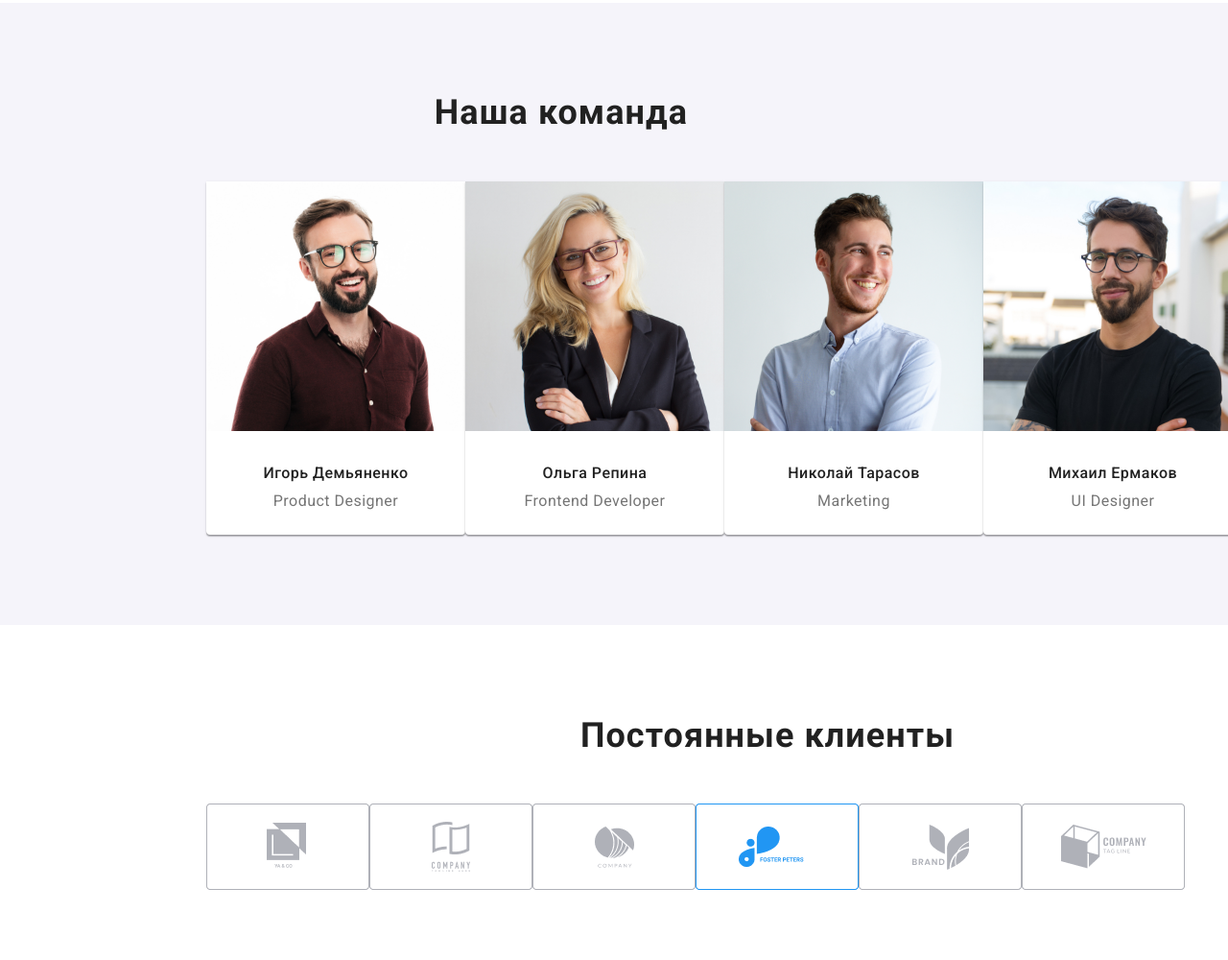
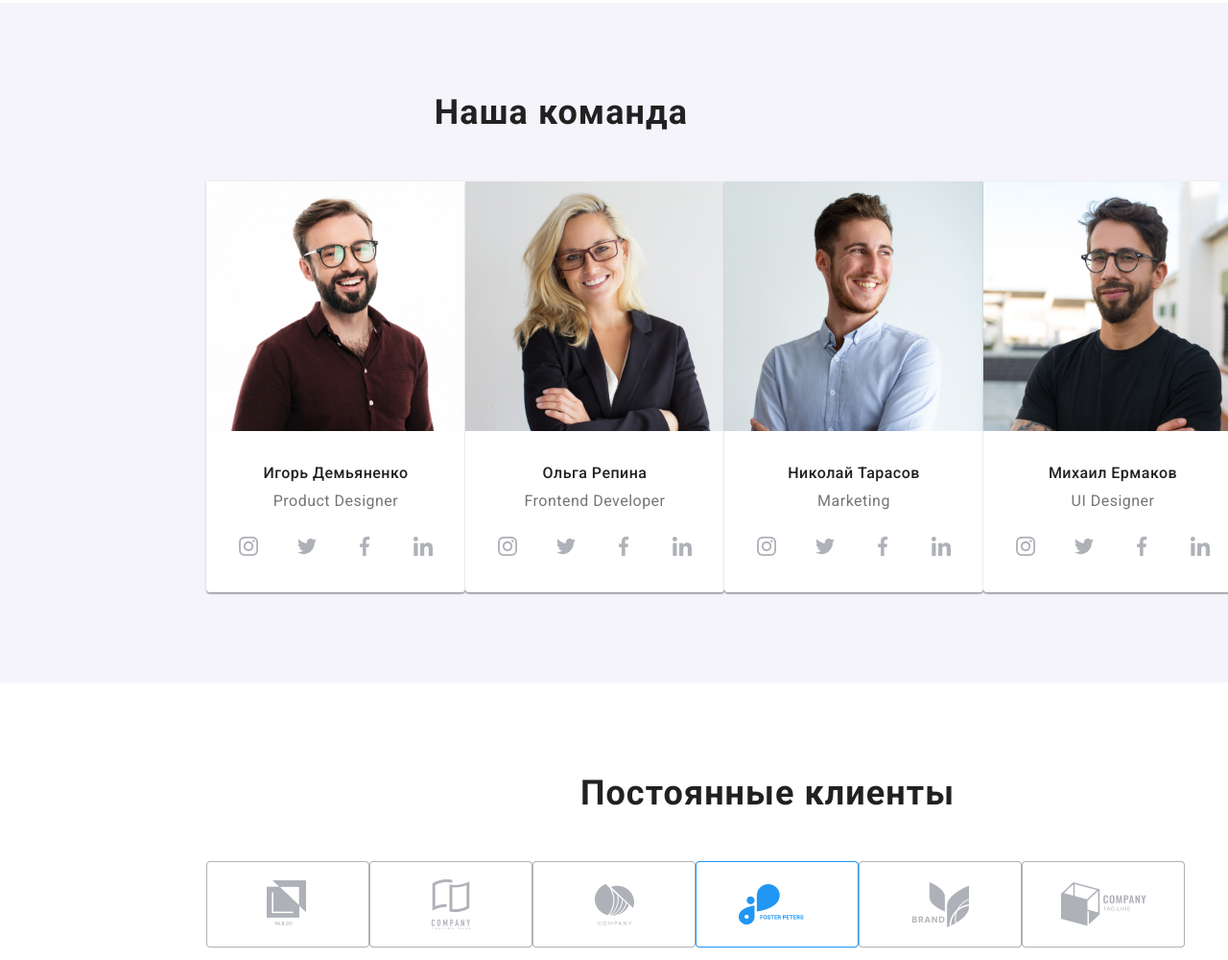
Before and after one commit to Vladimir-Plotnikov/goit-markup-hw-04, a plain HTML site: page index.html in a window 1280 px wide. Shown: the part 1778-2778 px from the top of the page at 96% size. Drawn offline with nearby package versions, Linux system fonts and the light colour scheme.

Commit message:
Last commits
(((

```diff
--- a/css/styles.css
+++ b/css/styles.css
@@ -146,17 +146,20 @@ body {
 .tel-svg-class {
   width: 16px;
   height: 12px;
-  fill: var(--subtitle-light-theme-color);
 }
 
-.tel-hover :hover svg {
-  fill: yellow;
+.tel-svg-class:hover {
+  fill: white;
 }
 
 .mail-svg-class {
   padding-right: 5px;
   width: 16px;
   height: 12px;
+}
+
+.mail-svg-class:hover {
+  fill: black;
 }
 
 /*  ======== END HEADER ========  */
@@ -390,13 +393,51 @@ body {
 
 .pics-boxes {
   width: 270px;
-  height: 368px;
+  height: 428px;
   background: #ffffff;
   /* material shadow v1 */
 
   box-shadow: 0px 1px 3px rgba(0, 0, 0, 0.12), 0px 1px 1px rgba(0, 0, 0, 0.14),
     0px 2px 1px rgba(0, 0, 0, 0.2);
   border-radius: 0px 0px 4px 4px;
+}
+
+.social-list-link {
+  display: flex;
+  align-items: center;
+  justify-content: center;
+  width: 44px;
+  height: 44px;
+  border-radius: 50%;
+  background-color: white;
+}
+
+.social-list-link .social-list-svg .social-list-svg-use--active {
+  display: none;
+}
+.social-list-link:hover .social-list-svg {
+  fill: var(--accent-color);
+  background-color: blue;
+}
+.social-list-link:hover .social-list-svg .social-list-svg-use {
+  display: none;
+}
+
+.social-list-link:hover .social-list-svg .social-list-svg-use--active {
+  display: inline-block;
+}
+
+.social-list-svg {
+  display: inline-block;
+  width: 20px;
+  height: 20px;
+}
+
+.ourteam-flexlist {
+  display: flex;
+  justify-content: space-between;
+  padding: 0 22px 0 22px;
+  margin: 16px 0 30px 0;
 }
 
 .ourteam-list-names {
@@ -413,6 +454,7 @@ body {
 }
 
 .ourteam-list-description {
+  margin-bottom: 16px;
   font-style: normal;
   font-weight: normal;
   font-size: 16px;
--- a/index.html
+++ b/index.html
@@ -48,7 +48,7 @@
             <li class="list-inline-block">
               <address>
                 <a
-                  class="header-mail link tel-hover"
+                  class="header-mail link"
                   href="mailto:info@devstudio.com"
                 >
                   <svg class="tel-svg-class">
@@ -169,6 +169,32 @@
               />
               <h3 class="ourteam-list-names">Игорь Демьяненко</h3>
               <p class="ourteam-list-description">Product Designer</p>
+                <ul class="ourteam-flexlist list">
+                  <li><a class="social-list-link" href="">
+                      <svg class="social-list-svg">
+                        <use href="./img/sprite.svg#icon-instadark"></use>
+                      </svg>
+                    </a>
+                  </li>
+                  <li><a class="social-list-link" href="">
+                      <svg class="social-list-svg">
+                        <use href="./img/sprite.svg#icon-twitterdark"></use>
+                      </svg>
+                    </a>
+                  </li>
+                  <li><a class="social-list-link" href="">
+                      <svg class="social-list-svg">
+                        <use href="./img/sprite.svg#icon-fbdark"></use>
+                      </svg>
+                    </a>
+                  </li>
+                  <li><a class="social-list-link" href="">
+                      <svg class="social-list-svg">
+                        <use href="./img/sprite.svg#icon-linkedindark"></use>
+                      </svg>
+                    </a>
+                  </li>
+                </ul>
             </div>
             <div class="pics-boxes">
               <img
@@ -179,6 +205,33 @@
               />
               <h3 class="ourteam-list-names">Ольга Репина</h3>
               <p class="ourteam-list-description">Frontend Developer</p>
+            <ul class="ourteam-flexlist list">
+              <li><a class="social-list-link" href="">
+                  <svg  class="social-list-svg">
+                    <use class="social-list-svg-use" href="./img/sprite.svg#icon-instadark"></use>
+                    <use class="social-list-svg-use--active" href="./img/sprite.svg#icon-instawhite"></use>
+                  </svg>
+                </a>
+              </li>
+              <li><a class="social-list-link" href="">
+                  <svg class="social-list-svg">
+                    <use href="./img/sprite.svg#icon-twitterdark"></use>
+                  </svg>
+                </a>
+              </li>
+              <li><a class="social-list-link" href="">
+                  <svg class="social-list-svg">
+                    <use href="./img/sprite.svg#icon-fbdark"></use>
+                  </svg>
+                </a>
+              </li>
+              <li><a class="social-list-link" href="">
+                  <svg class="social-list-svg">
+                    <use href="./img/sprite.svg#icon-linkedindark"></use>
+                  </svg>
+                </a>
+              </li>
+            </ul>
             </div>
             <div class="pics-boxes">
               <img
@@ -189,6 +242,32 @@
               />
               <h3 class="ourteam-list-names">Николай Тарасов</h3>
               <p class="ourteam-list-description">Marketing</p>
+            <ul class="ourteam-flexlist list">
+              <li><a class="social-list-link" href="">
+                  <svg class="social-list-svg">
+                    <use href="./img/sprite.svg#icon-instadark"></use>
+                  </svg>
+                </a>
+              </li>
+              <li><a class="social-list-link" href="">
+                  <svg class="social-list-svg">
+                    <use href="./img/sprite.svg#icon-twitterdark"></use>
+                  </svg>
+                </a>
+              </li>
+              <li><a class="social-list-link" href="">
+                  <svg class="social-list-svg">
+                    <use href="./img/sprite.svg#icon-fbdark"></use>
+                  </svg>
+                </a>
+              </li>
+              <li><a class="social-list-link" href="">
+                  <svg class="social-list-svg">
+                    <use href="./img/sprite.svg#icon-linkedindark"></use>
+                  </svg>
+                </a>
+              </li>
+            </ul>
             </div>
             <div class="pics-boxes">
               <img
@@ -199,6 +278,32 @@
               />
               <h3 class="ourteam-list-names">Михаил Ермаков</h3>
               <p class="ourteam-list-description">UI Designer</p>
+              <ul class="ourteam-flexlist list">
+                <li><a class="social-list-link" href="">
+                    <svg class="social-list-svg">
+                      <use href="./img/sprite.svg#icon-instadark"></use>
+                    </svg>
+                  </a>
+                </li>
+                <li><a class="social-list-link" href="">
+                    <svg class="social-list-svg">
+                      <use href="./img/sprite.svg#icon-twitterdark"></use>
+                    </svg>
+                  </a>
+                </li>
+                <li><a class="social-list-link" href="">
+                    <svg class="social-list-svg">
+                      <use href="./img/sprite.svg#icon-fbdark"></use>
+                    </svg>
+                  </a>
+                </li>
+                <li><a class="social-list-link" href="">
+                    <svg class="social-list-svg">
+                      <use href="./img/sprite.svg#icon-linkedindark"></use>
+                    </svg>
+                  </a>
+                </li>
+              </ul>
             </div>
           </div>
         </div>
```
